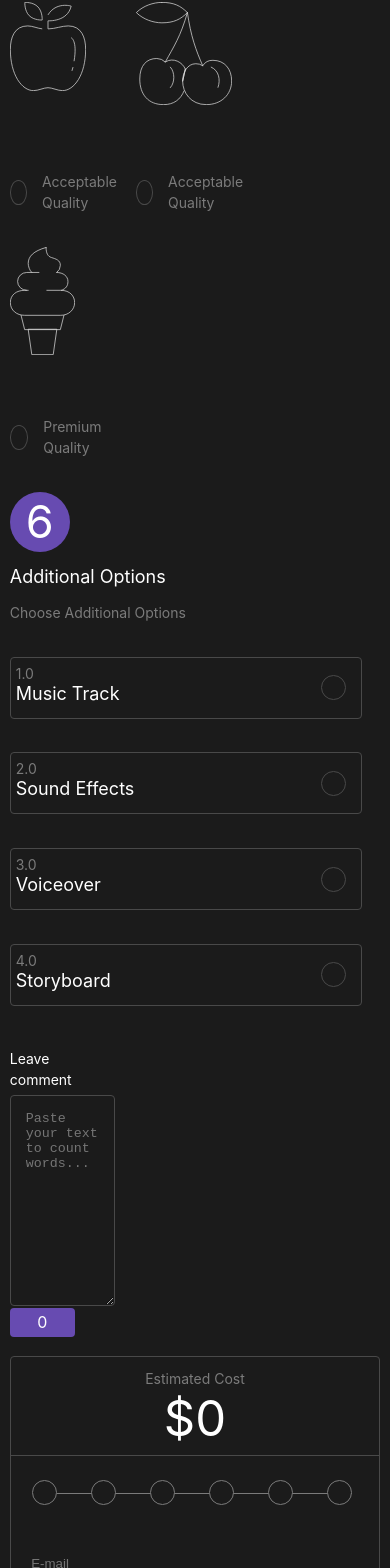
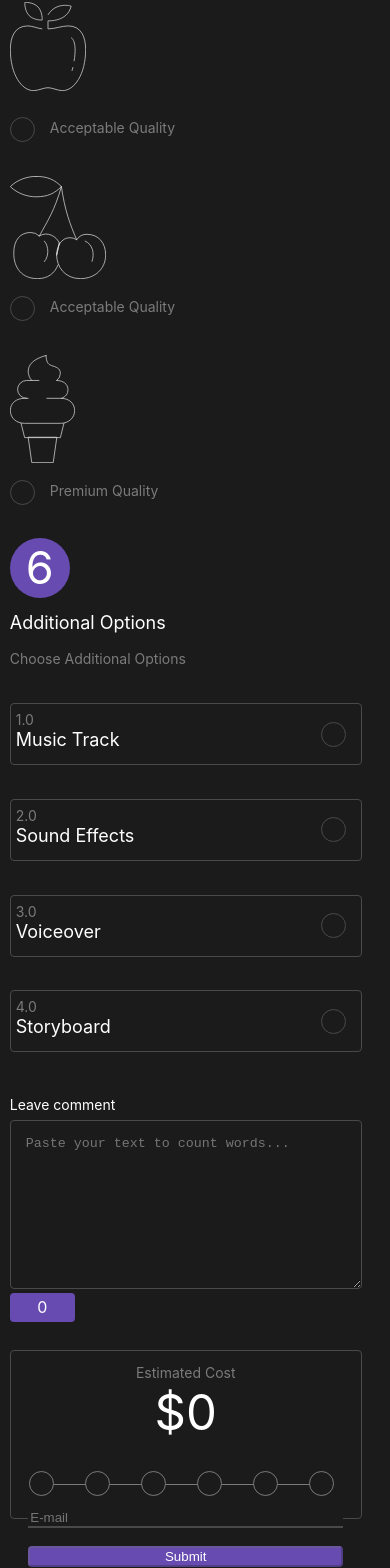
Before and after one commit to popovycholeg/dops.digital, a Next.js app: page / in a window 390 px wide. Shown: the part 2814-4382 px from the top of the page. Built offline with nearby package versions, Linux system fonts and the light colour scheme.

Commit message:
Adaptive

```diff
--- a/components/CommentSection/CommentSection.jsx
+++ b/components/CommentSection/CommentSection.jsx
@@ -10,7 +10,7 @@ const CommentSection = () => {
   }
   return (
     <section className={styles.container}>
-      <p className={`small-text ${styles.textContainer1} ${styles.marginTop}`}>Leave comment</p>
+      <p className={`small-text ${styles.label} ${styles.marginTop}`}>Leave comment</p>
       <textarea className={styles.textArea} placeholder='Paste your text to count words...' onChange={handleChange}>
       </textarea>
       <div className={styles.wordsCounter}>{lettersCount}</div>
--- a/components/CommentSection/styles.module.css
+++ b/components/CommentSection/styles.module.css
@@ -1,12 +1,11 @@
 .container {
   display: flex;
   flex-direction: column;
-  width: 60vw;
+  width: 100%;
   margin-top: 5vh;
 }
 
-.textContainer1 {
-  width: 20%;
+.label {
   color: #ffffff;
   margin-bottom: 5px;
 }
@@ -32,3 +31,27 @@
   vertical-align: middle;
   line-height: 29px;
 }
+
+@media screen and (min-height: 800px) {
+  .textArea {
+    height: 20vh;
+  }
+}
+
+@media screen and (min-height: 1000px) {
+  .textArea {
+    height: 15vh;
+  }
+}
+
+@media screen and (min-height: 1600px) {
+  .textArea {
+    height: 80px;
+  }
+}
+
+@media screen and (max-width: 950px) {
+  .textArea {
+    width: 95%;
+  }
+}
--- a/components/EstimatedCost/styles.module.css
+++ b/components/EstimatedCost/styles.module.css
@@ -1,10 +1,10 @@
 .container {
   border: 1px solid #494949;
   border-radius: 4px;
-  width: 100%;
+  width: 33.33%;
   height: 50vh;
   position: sticky;
-  top: 0px;
+  top: 10px;
   left: 0px;
   display: flex;
   flex-direction: column;
@@ -60,6 +60,7 @@
 @media screen and (max-width: 800px) {
   .container {
     position: relative;
+    width: 95%;
     margin-bottom: 5%;
     margin-top: 5%;
   }
@@ -83,14 +84,22 @@
   }
 }
 
-@media screen and (min-height: 1400px) {
-  .container {
-    height: 30vh;
-  }
-}
-
 @media screen and (min-height: 1600px) {
   .submitBtn {
     height: 80px;
   }
 }
+
+@media  screen and  (max-height: 700px) {
+  @media  screen and  (max-width: 800px)  {
+    .container {
+      height: 80vh;
+    }
+  }
+}
+
+@media (min-height: 1500px), screen and (orientation: portrait) {
+  .container {
+    height: 20vh;
+  }
+ }
--- a/components/InfoSection/styles.module.css
+++ b/components/InfoSection/styles.module.css
@@ -1,7 +1,7 @@
 .sectionContainer {
   display: flex;
   flex-direction: row;
-  width: 95vw;
+  width: 100%;
   margin-top: 3%;
 }
 
--- a/components/QualityRadio/styles.module.css
+++ b/components/QualityRadio/styles.module.css
@@ -3,7 +3,7 @@
   flex-direction: column;
   align-items: flex-start;
   width: 30%;
-  height: 25vh;
+  min-height: 140px;
   margin-top: 4vh;
   margin-right: 15px;
 }
@@ -52,3 +52,15 @@
 .title{
   align-self: flex-end;
 }
+
+@media screen and (max-width: 800px) {
+  .container {
+    width: 40%;
+  }
+}
+
+@media screen and (max-width: 450px) {
+  .container {
+    width: 90%;
+  }
+}
--- a/components/StepRange/styles.js
+++ b/components/StepRange/styles.js
@@ -4,7 +4,10 @@ export const styles = (theme) => ({
     width: "45%",
     marginTop: "20px",
     marginBottom: "50px",
-    textAlign: "left"
+    textAlign: "left",
+    [theme.breakpoints.down('sm')]: {
+      width: "90%",
+    }
   },
   thumb: {
     height: "14px",
--- a/components/layout.js
+++ /dev/null
@@ -1,5 +0,0 @@
-function Layout({ children }) {
-  return <div>{children}</div>
-}
-
-export default Layout
--- a/pages/index.js
+++ b/pages/index.js
@@ -58,6 +58,7 @@ const Home = () => {
         .scroll-section {
           align-self: flex-end;
           margin-left: 3%;
+          width: 66.66%
         }
 
         .content {
```
Also changed, not shown: components/layout.module.css (deleted).
